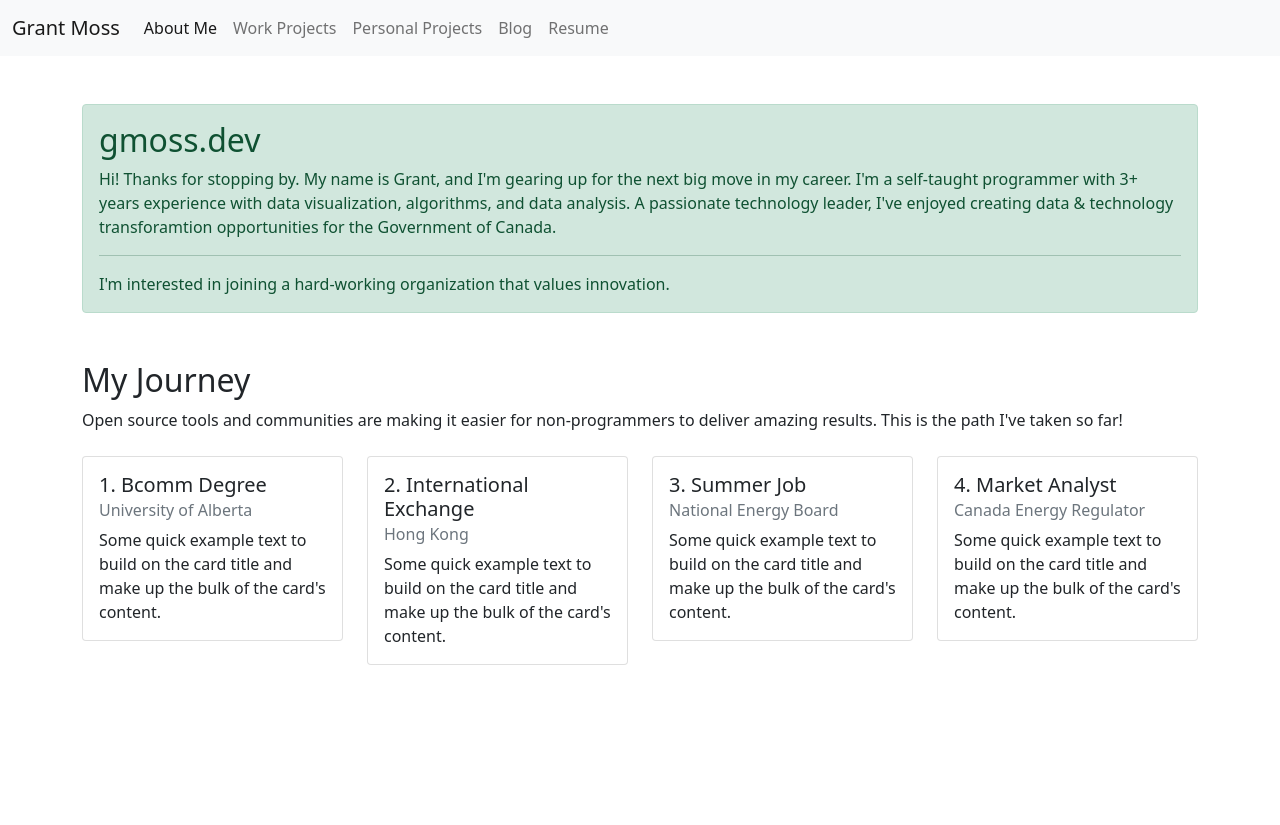
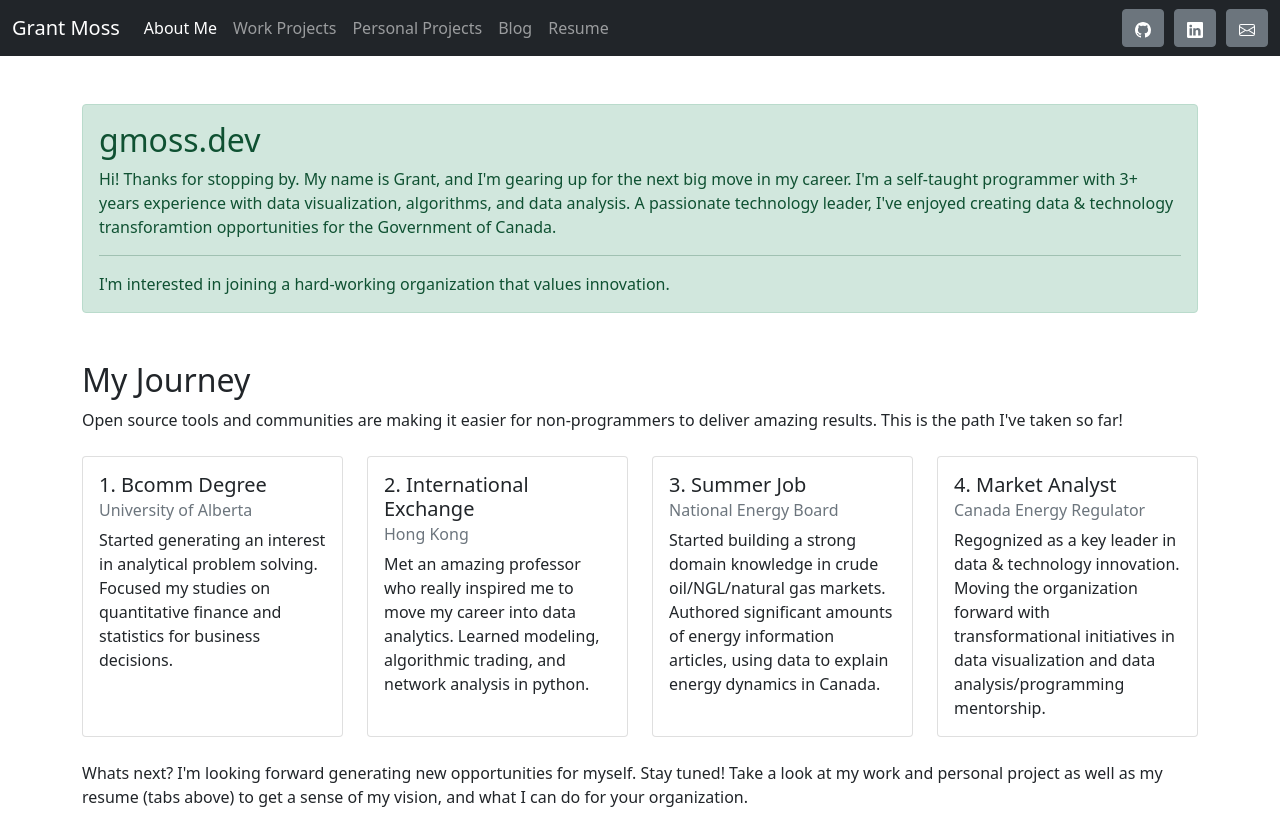
Before and after one commit to mbradds/me.dev, a website built with webpack: page src/index.hbs in a window 1280 px wide. Before the commit the page ends 800 px from the top, so only its background shows below. Built offline with nearby package versions, Linux system fonts and the light colour scheme.

Commit message:
added some content to about plus social buttons to nav

```diff
--- a/src/components/about.hbs
+++ b/src/components/about.hbs
@@ -20,44 +20,58 @@
   </div>
   <div class="row justify-content-between mt-2">
     <div class="col-3">
-      <div class="card">
+      <div class="card h-100">
         <div class="card-body">
           <h5 class="card-title">1. Bcomm Degree</h5>
           <h6 class="card-subtitle mb-2 text-muted">University of Alberta</h6>
-          <p class="card-text">Some quick example text to build on the card
-            title and make up the bulk of the card's content.</p>
+          <p class="card-text">Started generating an interest in analytical
+            problem solving. Focused my studies on quantitative finance and
+            statistics for business decisions.</p>
         </div>
       </div>
     </div>
     <div class="col-3">
-      <div class="card">
+      <div class="card h-100">
         <div class="card-body">
           <h5 class="card-title">2. International Exchange</h5>
           <h6 class="card-subtitle mb-2 text-muted">Hong Kong</h6>
-          <p class="card-text">Some quick example text to build on the card
-            title and make up the bulk of the card's content.</p>
+          <p class="card-text">Met an amazing professor who really inspired me
+            to move my career into data analytics. Learned modeling, algorithmic
+            trading, and network analysis in python.</p>
         </div>
       </div>
     </div>
     <div class="col-3">
-      <div class="card">
+      <div class="card h-100">
         <div class="card-body">
           <h5 class="card-title">3. Summer Job</h5>
           <h6 class="card-subtitle mb-2 text-muted">National Energy Board</h6>
-          <p class="card-text">Some quick example text to build on the card
-            title and make up the bulk of the card's content.</p>
+          <p class="card-text">Started building a strong domain knowledge in
+            crude oil/NGL/natural gas markets. Authored significant amounts of
+            energy information articles, using data to explain energy dynamics
+            in Canada.</p>
         </div>
       </div>
     </div>
     <div class="col-3">
-      <div class="card">
+      <div class="card h-100">
         <div class="card-body">
           <h5 class="card-title">4. Market Analyst</h5>
           <h6 class="card-subtitle mb-2 text-muted">Canada Energy Regulator</h6>
-          <p class="card-text">Some quick example text to build on the card
-            title and make up the bulk of the card's content.</p>
+          <p class="card-text">Regognized as a key leader in data & technology
+            innovation. Moving the organization forward with transformational
+            initiatives in data visualization and data analysis/programming
+            mentorship.</p>
         </div>
       </div>
     </div>
   </div>
+  <div class="row justify-content-between mt-4">
+    <div class="col">
+      <p>Whats next? I'm looking forward generating new opportunities for
+        myself. Stay tuned! Take a look at my work and personal project as well
+        as my resume (tabs above) to get a sense of my vision, and what I can do
+        for your organization.</p>
+    </div>
+  </div>
 </div>
--- a/src/index.hbs
+++ b/src/index.hbs
@@ -4,7 +4,7 @@
     {{> components/head}}
   </head>
   <body>
-    <nav class="navbar navbar-expand-lg navbar-light bg-light">
+    <nav class="navbar navbar-expand-lg navbar-dark bg-dark">
       <div class="container-fluid">
         <a class="navbar-brand" id="main-tab">Grant Moss</a>
         <button
@@ -58,6 +58,62 @@
             >
           </div>
         </div>
+        <button
+          type="button"
+          class="btn btn-secondary"
+          style="margin-right: 10px;"
+          onclick=" window.open('https://github.com/mbradds','_blank')"
+        >
+          <svg
+            xmlns="http://www.w3.org/2000/svg"
+            width="16"
+            height="16"
+            fill="currentColor"
+            class="bi bi-github"
+            viewBox="0 0 16 16"
+          >
+            <path
+              d="M8 0C3.58 0 0 3.58 0 8c0 3.54 2.29 6.53 5.47 7.59.4.07.55-.17.55-.38 0-.19-.01-.82-.01-1.49-2.01.37-2.53-.49-2.69-.94-.09-.23-.48-.94-.82-1.13-.28-.15-.68-.52-.01-.53.63-.01 1.08.58 1.23.82.72 1.21 1.87.87 2.33.66.07-.52.28-.87.51-1.07-1.78-.2-3.64-.89-3.64-3.95 0-.87.31-1.59.82-2.15-.08-.2-.36-1.02.08-2.12 0 0 .67-.21 2.2.82.64-.18 1.32-.27 2-.27.68 0 1.36.09 2 .27 1.53-1.04 2.2-.82 2.2-.82.44 1.1.16 1.92.08 2.12.51.56.82 1.27.82 2.15 0 3.07-1.87 3.75-3.65 3.95.29.25.54.73.54 1.48 0 1.07-.01 1.93-.01 2.2 0 .21.15.46.55.38A8.012 8.012 0 0 0 16 8c0-4.42-3.58-8-8-8z"
+            ></path>
+          </svg>
+        </button>
+        <button
+          type="button"
+          class="btn btn-secondary"
+          style="margin-right: 10px;"
+          onclick=" window.open('https://www.linkedin.com/in/grant-m-a9290391/','_blank')"
+        >
+          <svg
+            xmlns="http://www.w3.org/2000/svg"
+            width="16"
+            height="16"
+            fill="currentColor"
+            class="bi bi-linkedin"
+            viewBox="0 0 16 16"
+          >
+            <path
+              d="M0 1.146C0 .513.526 0 1.175 0h13.65C15.474 0 16 .513 16 1.146v13.708c0 .633-.526 1.146-1.175 1.146H1.175C.526 16 0 15.487 0 14.854V1.146zm4.943 12.248V6.169H2.542v7.225h2.401zm-1.2-8.212c.837 0 1.358-.554 1.358-1.248-.015-.709-.52-1.248-1.342-1.248-.822 0-1.359.54-1.359 1.248 0 .694.521 1.248 1.327 1.248h.016zm4.908 8.212V9.359c0-.216.016-.432.08-.586.173-.431.568-.878 1.232-.878.869 0 1.216.662 1.216 1.634v3.865h2.401V9.25c0-2.22-1.184-3.252-2.764-3.252-1.274 0-1.845.7-2.165 1.193v.025h-.016a5.54 5.54 0 0 1 .016-.025V6.169h-2.4c.03.678 0 7.225 0 7.225h2.4z"
+            ></path>
+          </svg>
+        </button>
+        <button
+          type="button"
+          class="btn btn-secondary"
+          onclick="location.href='mailto:grant@gmoss.dev'"
+        >
+          <svg
+            xmlns="http://www.w3.org/2000/svg"
+            width="16"
+            height="16"
+            fill="currentColor"
+            class="bi bi-envelope"
+            viewBox="0 0 16 16"
+          >
+            <path
+              d="M0 4a2 2 0 0 1 2-2h12a2 2 0 0 1 2 2v8a2 2 0 0 1-2 2H2a2 2 0 0 1-2-2V4zm2-1a1 1 0 0 0-1 1v.217l7 4.2 7-4.2V4a1 1 0 0 0-1-1H2zm13 2.383-4.758 2.855L15 11.114v-5.73zm-.034 6.878L9.271 8.82 8 9.583 6.728 8.82l-5.694 3.44A1 1 0 0 0 2 13h12a1 1 0 0 0 .966-.739zM1 11.114l4.758-2.876L1 5.383v5.73z"
+            ></path>
+          </svg>
+        </button>
       </div>
     </nav>
     <div class="section section-show" id="about">
```
